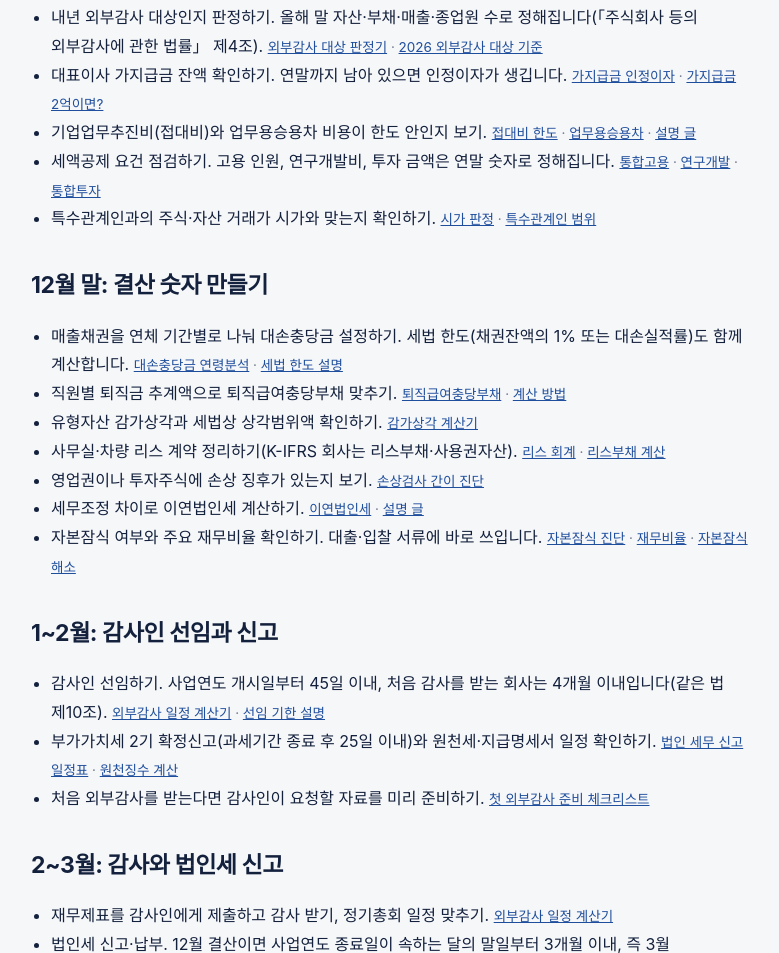
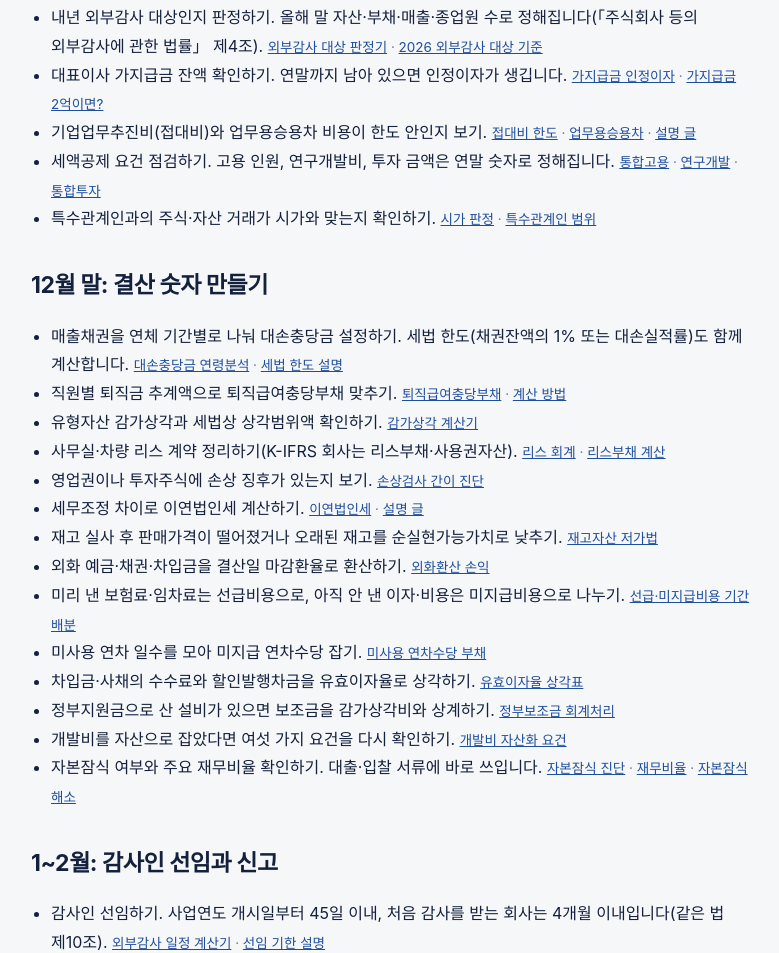
Before and after one commit to ybackh-ai/ybackh-ai.github.io, a plain HTML site: page closing-checklist.html in a window 1280 px wide. Shown: the part 342-1295 px from the top of the page, without its empty margins (245-1024 px from the left). Drawn offline with Linux system fonts and the light colour scheme; no server answers; a web font is replaced by a local one.

Commit message:
Link 7 closing tools from checklist

```diff
--- a/closing-checklist.html
+++ b/closing-checklist.html
@@ -61,6 +61,13 @@
       <li>사무실·차량 리스 계약 정리하기(K-IFRS 회사는 리스부채·사용권자산). <span class="hint" style="display:inline"><a href="lease.html">리스 회계</a> · <a href="column-lease-liability.html">리스부채 계산</a></span></li>
       <li>영업권이나 투자주식에 손상 징후가 있는지 보기. <span class="hint" style="display:inline"><a href="impairment.html">손상검사 간이 진단</a></span></li>
       <li>세무조정 차이로 이연법인세 계산하기. <span class="hint" style="display:inline"><a href="deferred-tax.html">이연법인세</a> · <a href="column-deferred-tax.html">설명 글</a></span></li>
+      <li>재고 실사 후 판매가격이 떨어졌거나 오래된 재고를 순실현가능가치로 낮추기. <span class="hint" style="display:inline"><a href="inventory-lcm.html">재고자산 저가법</a></span></li>
+      <li>외화 예금·채권·차입금을 결산일 마감환율로 환산하기. <span class="hint" style="display:inline"><a href="fx-translation.html">외화환산 손익</a></span></li>
+      <li>미리 낸 보험료·임차료는 선급비용으로, 아직 안 낸 이자·비용은 미지급비용으로 나누기. <span class="hint" style="display:inline"><a href="accrual-prepaid.html">선급·미지급비용 기간 배분</a></span></li>
+      <li>미사용 연차 일수를 모아 미지급 연차수당 잡기. <span class="hint" style="display:inline"><a href="unused-leave.html">미사용 연차수당 부채</a></span></li>
+      <li>차입금·사채의 수수료와 할인발행차금을 유효이자율로 상각하기. <span class="hint" style="display:inline"><a href="effective-interest.html">유효이자율 상각표</a></span></li>
+      <li>정부지원금으로 산 설비가 있으면 보조금을 감가상각비와 상계하기. <span class="hint" style="display:inline"><a href="gov-grant.html">정부보조금 회계처리</a></span></li>
+      <li>개발비를 자산으로 잡았다면 여섯 가지 요건을 다시 확인하기. <span class="hint" style="display:inline"><a href="dev-cost.html">개발비 자산화 요건</a></span></li>
       <li>자본잠식 여부와 주요 재무비율 확인하기. 대출·입찰 서류에 바로 쓰입니다. <span class="hint" style="display:inline"><a href="capital-impairment.html">자본잠식 진단</a> · <a href="fin-ratio.html">재무비율</a> · <a href="column-capital-impairment-fix.html">자본잠식 해소</a></span></li>
     </ul>
 
```
